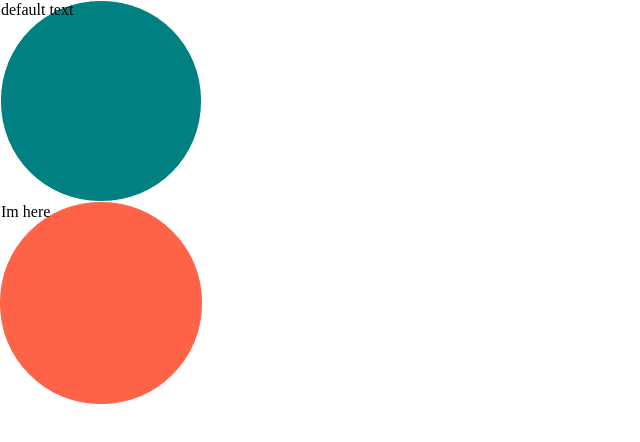
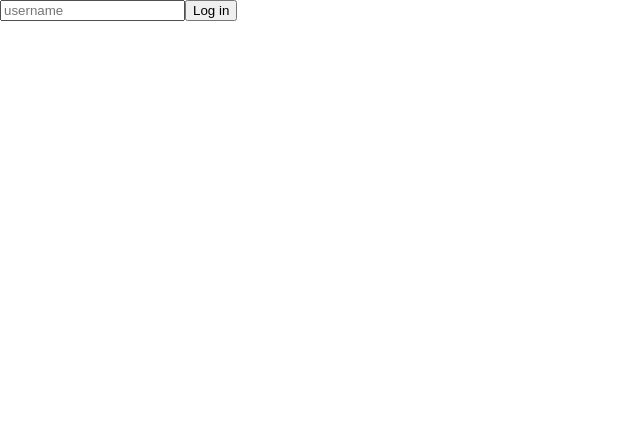
Before and after one commit to Cllaude99/lectures, a React (Create React App) app in the folder react-masterclass/: page / in a window 1280 px wide. Shown: the top 442 px of the page, without its empty margins (0-640 px from the left). Built offline with nearby package versions, Linux system fonts and the light colour scheme.

Commit message:
Feat: "Event 타입"

```diff
--- a/react-masterclass/src/App.tsx
+++ b/react-masterclass/src/App.tsx
@@ -1,10 +1,28 @@
-import Circle from "./Circle";
+import React, { useState } from "react";
 
 function App() {
+  const [value, setValue] = useState("");
+  const onChange = (event: React.ChangeEvent<HTMLInputElement>) => {
+    const {
+      currentTarget: { value },
+    } = event;
+    setValue(value);
+  };
+  const onSubmit = (event: React.FormEvent<HTMLFormElement>) => {
+    event.preventDefault();
+    setValue("");
+  };
   return (
     <div>
-      <Circle bgColor="teal" borderColor="white" />
-      <Circle bgColor="tomato" text="Im here" />
+      <form onSubmit={onSubmit}>
+        <input
+          type="text"
+          placeholder="username"
+          value={value}
+          onChange={onChange}
+        />
+        <button>Log in</button>
+      </form>
     </div>
   );
 }
--- a/react-masterclass/src/Circle.tsx
+++ /dev/null
@@ -1,34 +0,0 @@
-import styled from "styled-components";
-
-interface ContainerProps {
-  bgColor: string;
-  borderColor: string;
-}
-
-const Container = styled.div<ContainerProps>`
-  width: 200px;
-  height: 200px;
-  background-color: ${(props) => props.bgColor};
-  border-radius: 100px;
-  border: 1px solid ${(props) => props.borderColor};
-`;
-
-interface CircleProps {
-  bgColor: string;
-  borderColor?: string;
-  text?: string;
-}
-
-const Circle = ({
-  bgColor,
-  borderColor,
-  text = "default text",
-}: CircleProps) => {
-  return (
-    <Container bgColor={bgColor} borderColor={borderColor ?? bgColor}>
-      {text}
-    </Container>
-  );
-};
-
-export default Circle;
```
